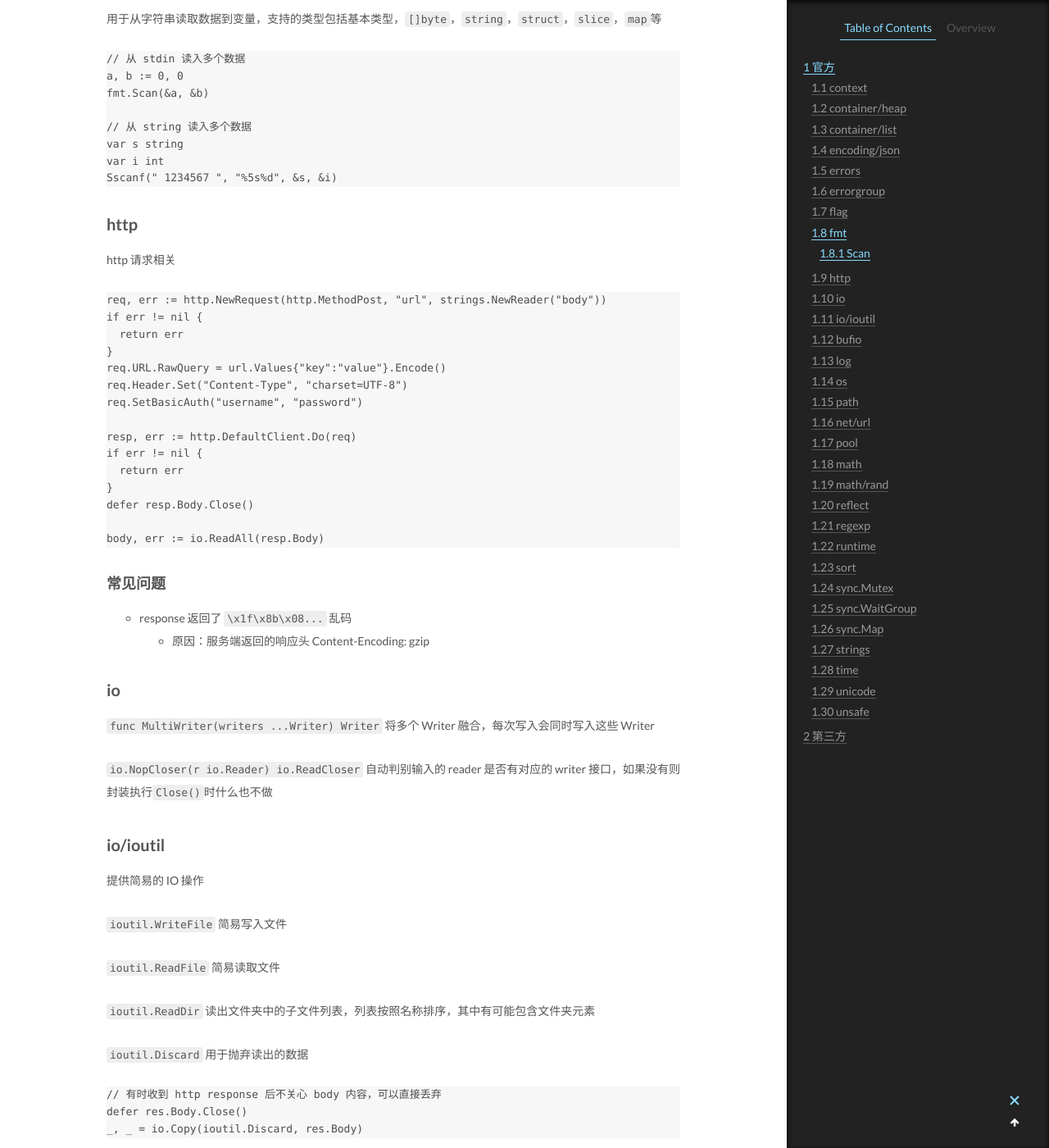
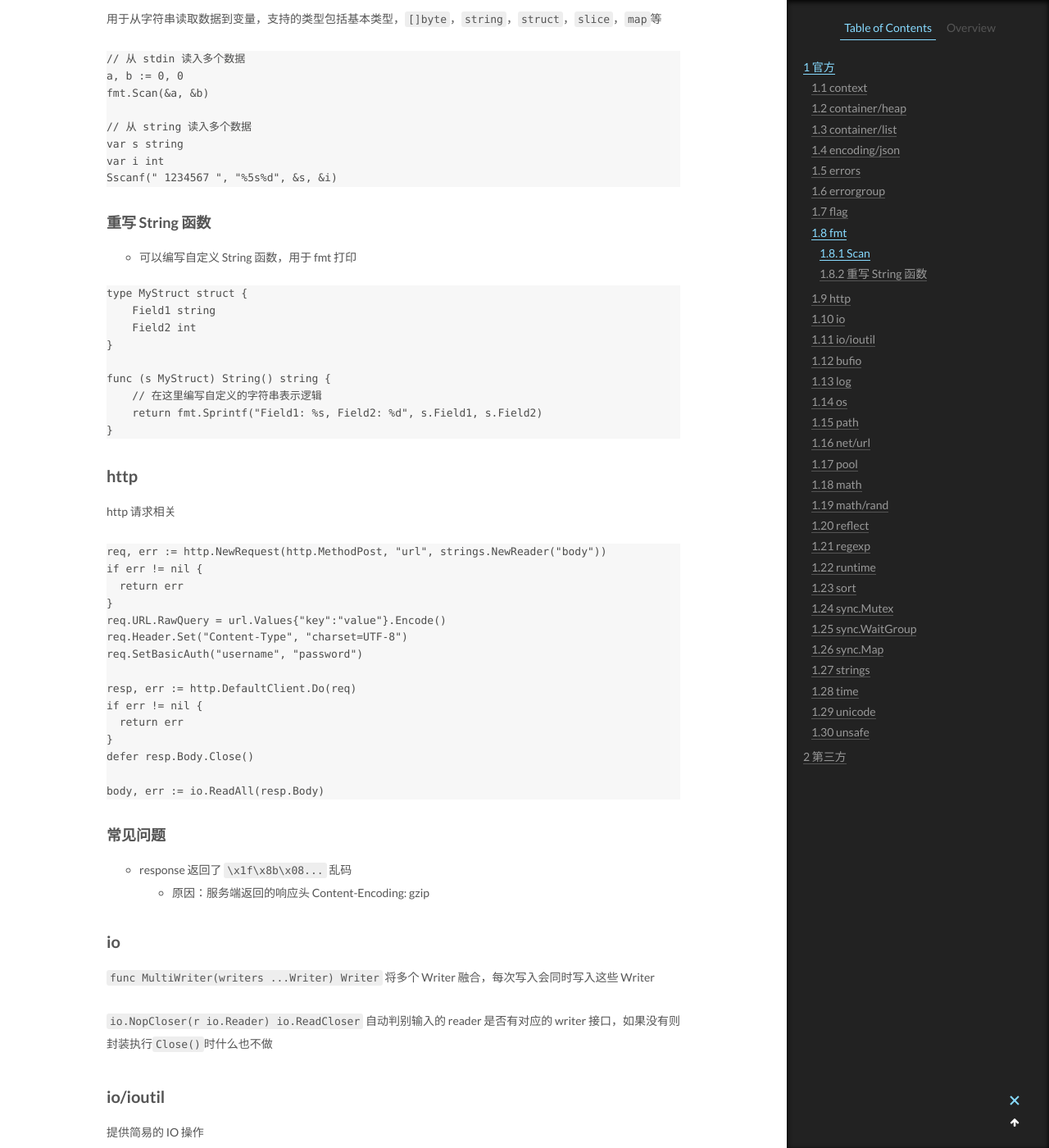
Before and after one commit to CodeHunter2006/CodeHunter2006.github.io, a Jekyll site: the page built from _posts/2019-12-28-Go_Package.md, in a window 1280 px wide and 1400 px high, scrolled down 5075 px. Shown: the whole window at 82% size. Built offline with Jekyll 4.4.1, drawn with Linux system fonts in a browser that asks for light colours.

Commit message:
doc: add contents

````diff
--- a/_posts/2019-12-28-Go_Package.md
+++ b/_posts/2019-12-28-Go_Package.md
@@ -221,6 +221,22 @@ fmt.Scan(&a, &b)
 var s string
 var i int
 Sscanf(" 1234567 ", "%5s%d", &s, &i)
+```
+
+### 重写 String 函数
+
+- 可以编写自定义 String 函数，用于 fmt 打印
+
+```Go
+type MyStruct struct {
+    Field1 string
+    Field2 int
+}
+
+func (s MyStruct) String() string {
+    // 在这里编写自定义的字符串表示逻辑
+    return fmt.Sprintf("Field1: %s, Field2: %d", s.Field1, s.Field2)
+}
 ```
 
 ## http
````
Also changed, not shown: _posts/2020-10-31-MAC_OS_Tips.md (+4 -0 lines), _posts/2021-03-31-Go_select.md (+3 -0 lines), _posts/2022-11-30-ClickHouse_SQL.md (+7 -1 lines), _posts/2022-12-31-Python_package.md (+21 -1 lines).
